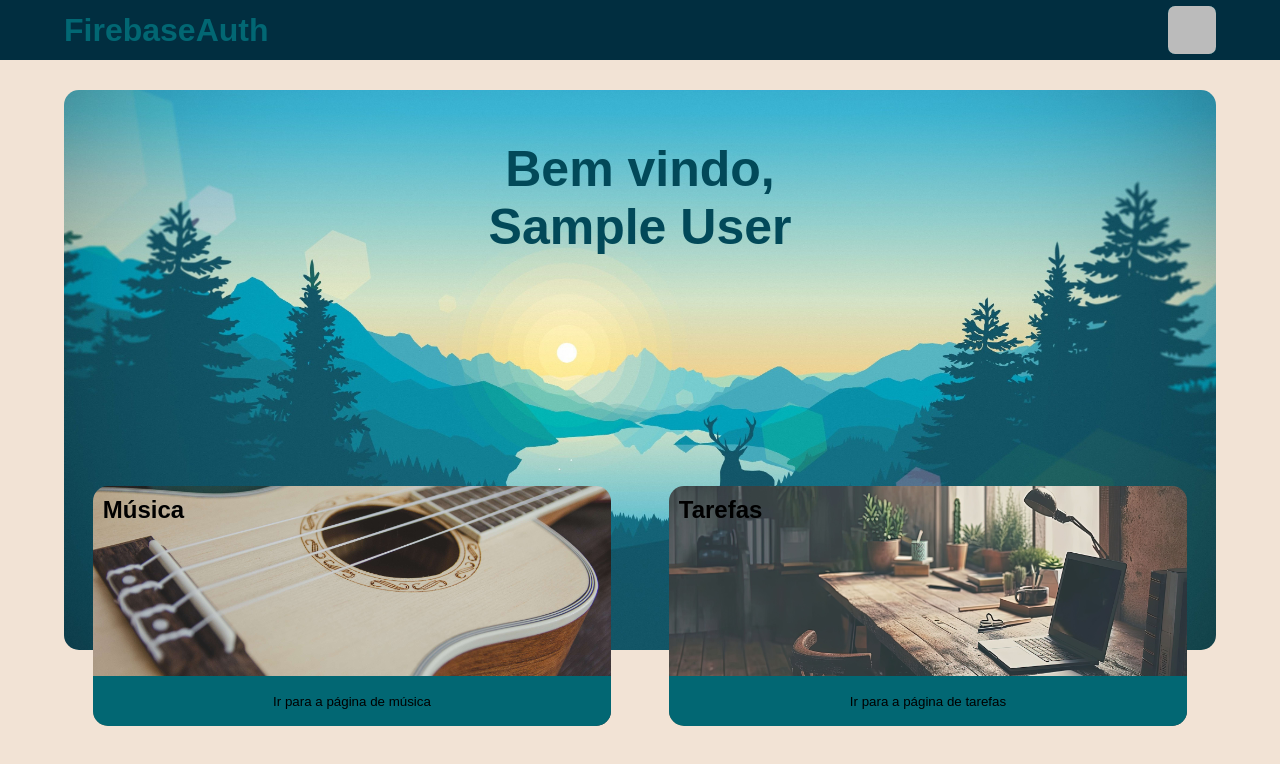
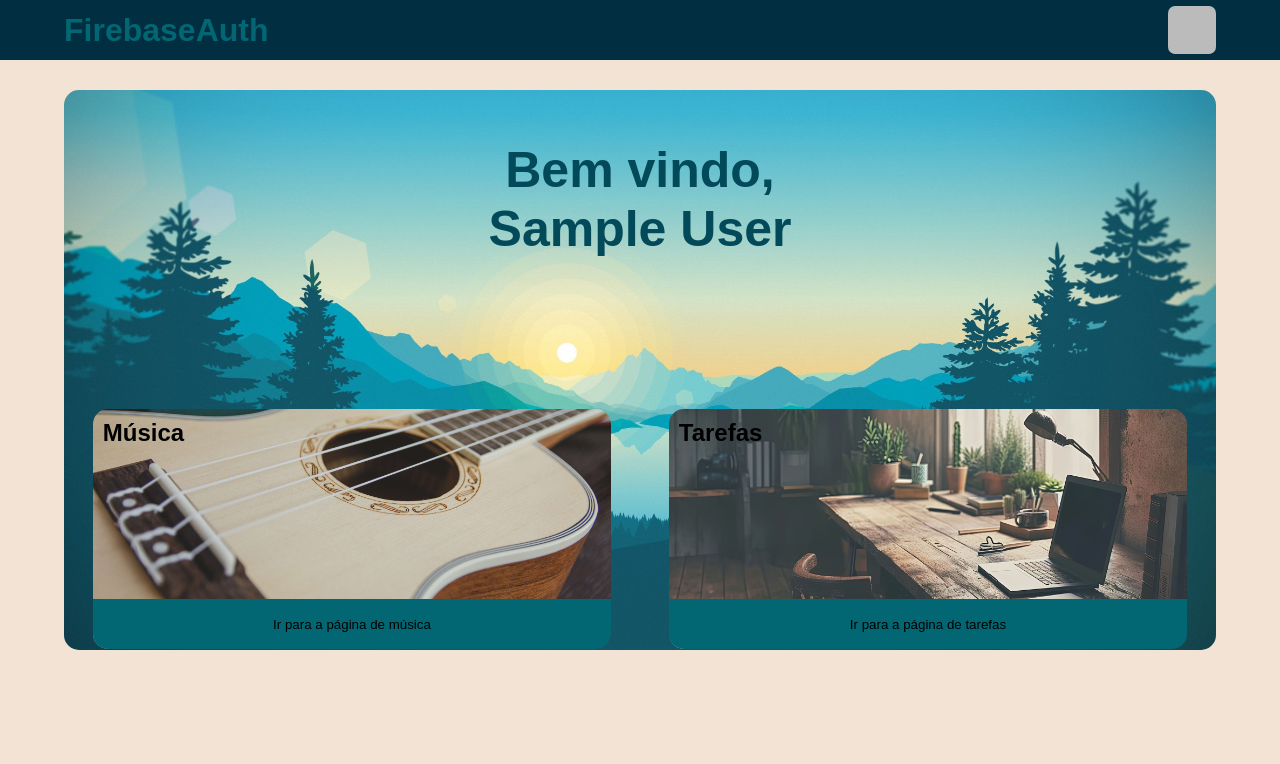
Before and after one commit to J0A0F3L1P3/teste123, a React (Create React App) app: page / in a window 1280 px wide. Shown: the top 764 px of the page. Built offline with nearby package versions, Linux system fonts and the light colour scheme; no server answers; sample sign-in values are in the browser's storage.

Commit message:
atualização home

```diff
--- a/src/App.scss
+++ b/src/App.scss
@@ -388,7 +388,7 @@ $secondary-color: #012E40;
             display: flex;
             justify-content: space-around;
             width: 100%;
-            margin-top: 230px;
+            margin-top: 150px;
         }
 
         .page-musicas,
--- a/src/pages/ListaDeTarefas.jsx
+++ b/src/pages/ListaDeTarefas.jsx
@@ -56,7 +56,7 @@ function ListaDeTarefas() {
                 )}
                 {!mostrarFormulario && (
                     <button className="botao-flutuante" onClick={() => setMostrarFormulario(true)}>+</button>
-                )}
+                )}a
             </main>
         </div>
     );
```
